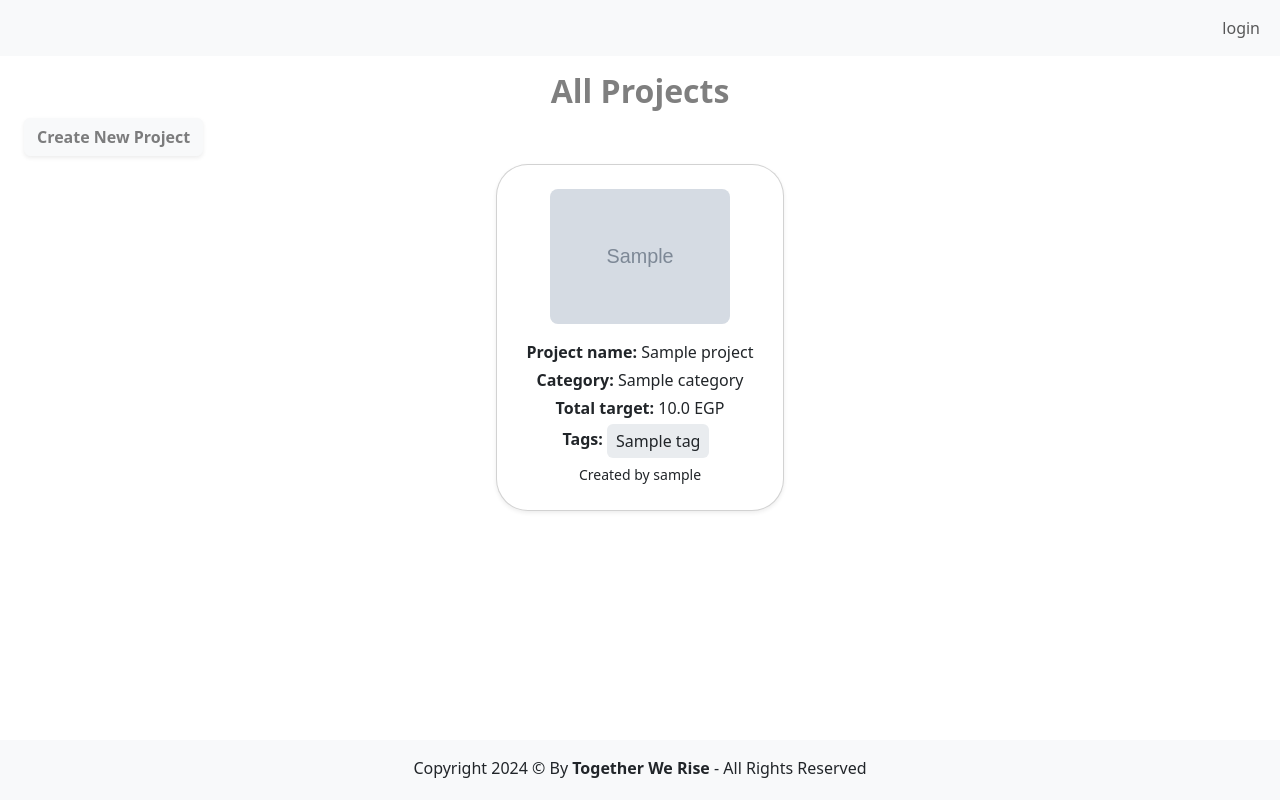
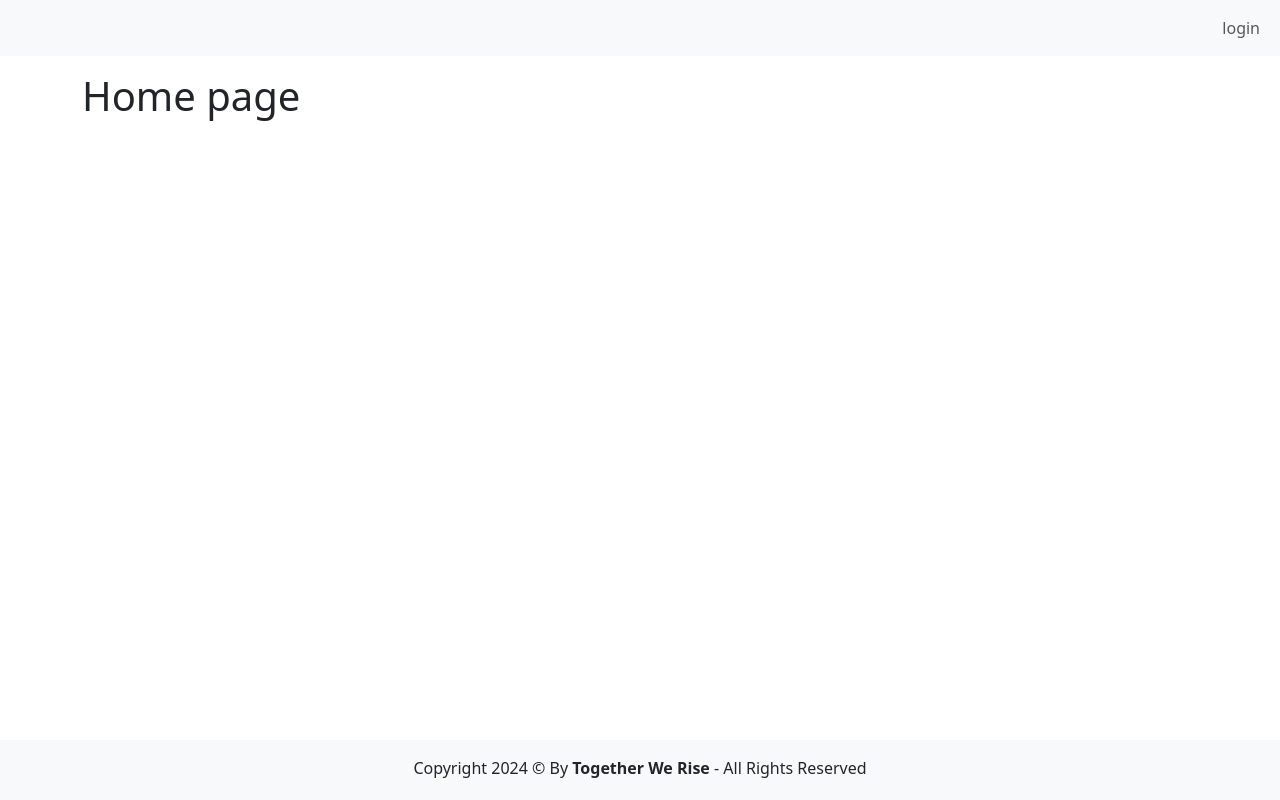
Before and after one commit to Refaat07/Django-Crowdfunding, a Django app: page /projects/ in a window 1280 px wide. Run offline with Django 5.2, Linux system fonts and the light colour scheme; tables that the repository leaves empty hold one stand-in row (values such as "Sample post"); grey boxes marked "Sample" are stand-in pictures; some libraries are stand-ins or nearby versions.

Commit message:
added path to home page after login

```diff
--- a/crowd_funding/settings.py
+++ b/crowd_funding/settings.py
@@ -16,7 +16,7 @@ load_dotenv()
 
 # Build paths inside the project like this: BASE_DIR / 'subdir'.
 BASE_DIR = Path(__file__).resolve().parent.parent
-LOGIN_REDIRECT_URL = '/home/'
+# LOGIN_REDIRECT_URL = '/home/'
 
 # Quick-start development settings - unsuitable for production
 # See https://docs.djangoproject.com/en/5.0/howto/deployment/checklist/
--- a/crowd_funding/urls.py
+++ b/crowd_funding/urls.py
@@ -19,7 +19,7 @@ from django.contrib import admin
 from django.urls import path, include
 from django.conf.urls.static import static
 # from users.views import profile_view
-from users.views import home_index
+# from users.views import home_index
 
 
 from users.views import profile
@@ -30,11 +30,10 @@ urlpatterns = [
     path('projects/', include('projects.urls')),
     path('admin/', admin.site.urls),
     path('users/', include('users.urls')),
-    path('projects/', include('projects.urls')),
     path('accounts/profile/',profile,  ),
     # path('profile/', profile_view, name='profile'),
     # path('edit-profile/', edit_profile, name='edit_profile'),
-    path('home/', home_index, name='activate'),
+    # path('home/', home_index, name='activate'),
 
 
 ] + static(settings.MEDIA_URL, document_root=settings.MEDIA_ROOT)
--- /dev/null
+++ b/projects/templates/projects/homepage.html
@@ -0,0 +1,6 @@
+{% extends 'layouts/base.html' %} {% load static %} {% block 'content' %}
+<div class="container">
+  <h1>Home page</h1>
+</div>
+
+{% endblock %}
--- a/projects/urls.py
+++ b/projects/urls.py
@@ -2,8 +2,11 @@ from django.urls import path , include
 from projects.views import *
 
 urlpatterns = [
+    # Home page
+    path('', homepage, name='homepage'),
+
     # Projects URLs
-    path('', list_projects, name='project_list'),
+    path('project_list', list_projects, name='project_list'),
     path('create/', create_project, name='project_create'),
     path('<int:id>/', show_project, name='project_show'),
     path('<int:id>/edit/', edit_project, name='project_edit'),
--- a/projects/views.py
+++ b/projects/views.py
@@ -8,8 +8,12 @@ from projects.forms import CreateProjectModelForm,EditProjectModelForm,NewCommen
 def entry_point(request):
     return render(request, 'projects/entry_point.html')
 
+def homepage(request):
+    return render(request, 'projects/homepage.html')
+
 def list_projects(request):
     projects = Project.objects.all()
+    print(projects)
     return render(request,'projects/index.html',context={"projects":projects})
 
 def show_project(request,id):
--- a/templates/layouts/base.html
+++ b/templates/layouts/base.html
@@ -14,7 +14,7 @@
       src="https://kit.fontawesome.com/06c29a99a6.js"
       crossorigin="anonymous"
     ></script>
-    <link rel="stylesheet" href="{% static 'css/rating.css' %}">
+    <link rel="stylesheet" href="{% static 'css/rating.css' %}" />
   </head>
   <body>
     <nav class="navbar navbar-expand-lg bg-body-tertiary fixed-top">
@@ -38,7 +38,7 @@
             {% if user.id %}
             <li class="nav-item">
               <a
-                href="{% url 'entry_point' %}"
+                href="{% url 'homepage' %}"
                 class="nav-link fw-bold active"
                 aria-current="page"
                 >Home</a
--- a/users/urls.py
+++ b/users/urls.py
@@ -1,12 +1,12 @@
 from django.urls import path , include
-from users.views import create_user, activate, home_index,profile,edit_profile, delete_profile
+from users.views import create_user, activate, profile, edit_profile, delete_profile, userprofile
 from django.conf.urls.static import static
 
 urlpatterns = [
     path('', include('django.contrib.auth.urls')),
     path('register', create_user, name='register'),
     path('activate/<uidb64>/<token>', activate, name='activate'),
-    path('profile/', profile, name='profile'),
+    path('profile/', userprofile, name='profile'),
     path('edit-profile/', edit_profile, name='edit_profile'),
     path('delete-profile/', delete_profile, name='delete_profile'),
 
```
Also changed, not shown: users/views.py (+11 -11 lines).
